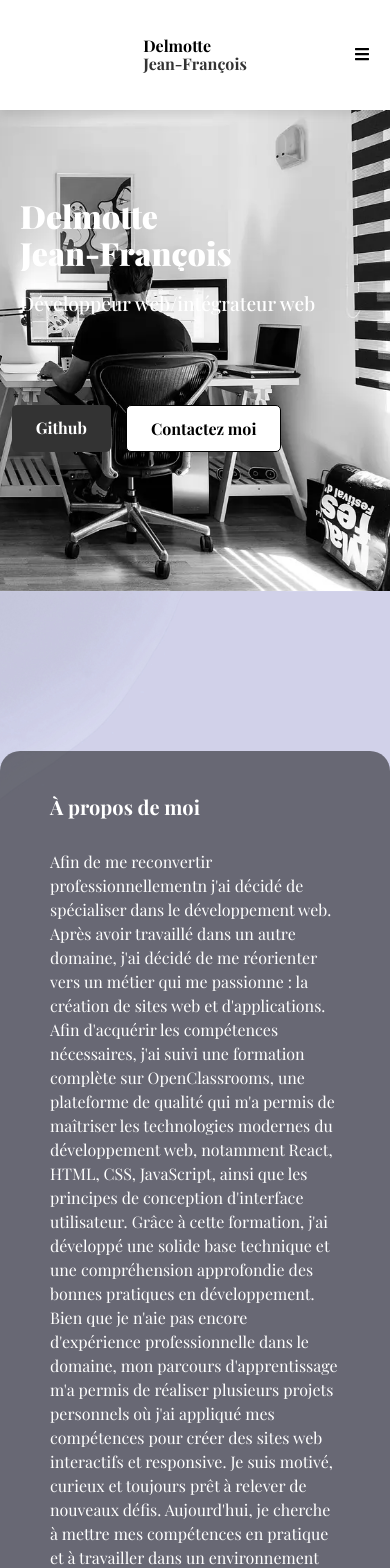
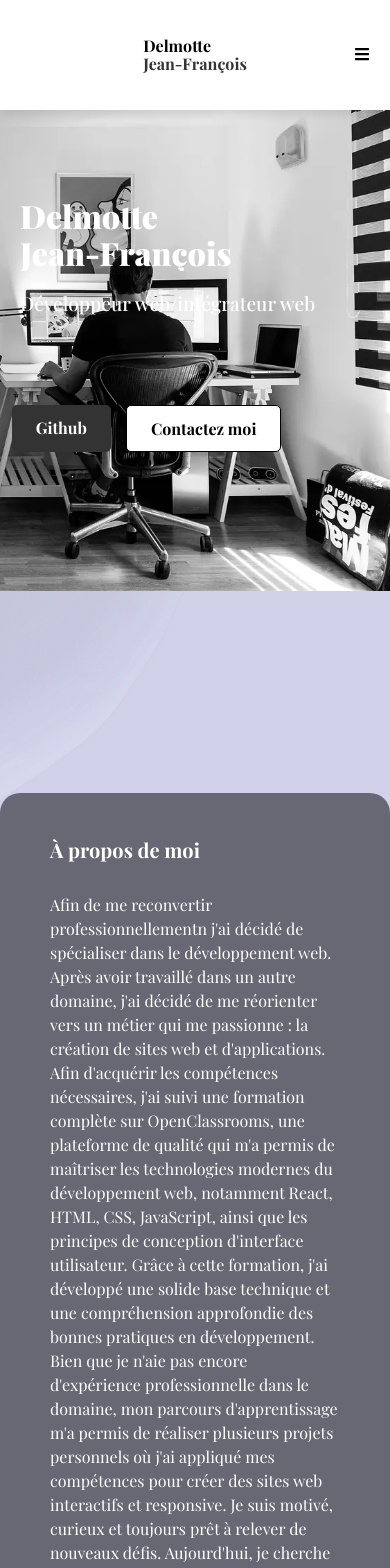
Before and after one commit to jeff397/portfolio, a React (Vite) app in the folder portfolio/: page / in a window 390 px wide. Shown: the top 1568 px of the page. Built offline with nearby package versions, Linux system fonts and the light colour scheme; a web font is replaced by a local one.

Commit message:
correction

```diff
--- a/portfolio/src/components/About/about.css
+++ b/portfolio/src/components/About/about.css
@@ -42,6 +42,10 @@
 }
 
 @media screen and (max-width: 1200px) {
+  #about {
+    padding-top: 24vh;
+  }
+
   .about-content h3 {
     font-size: 22px;
   }
```
